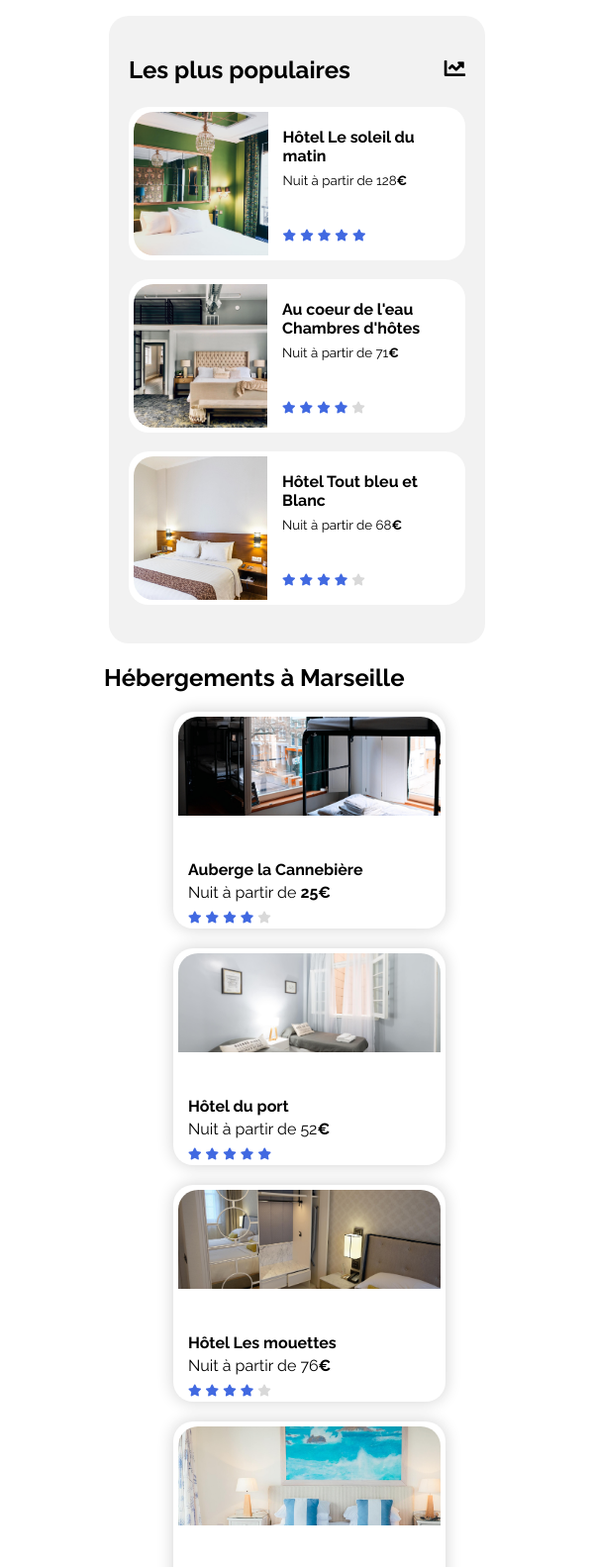
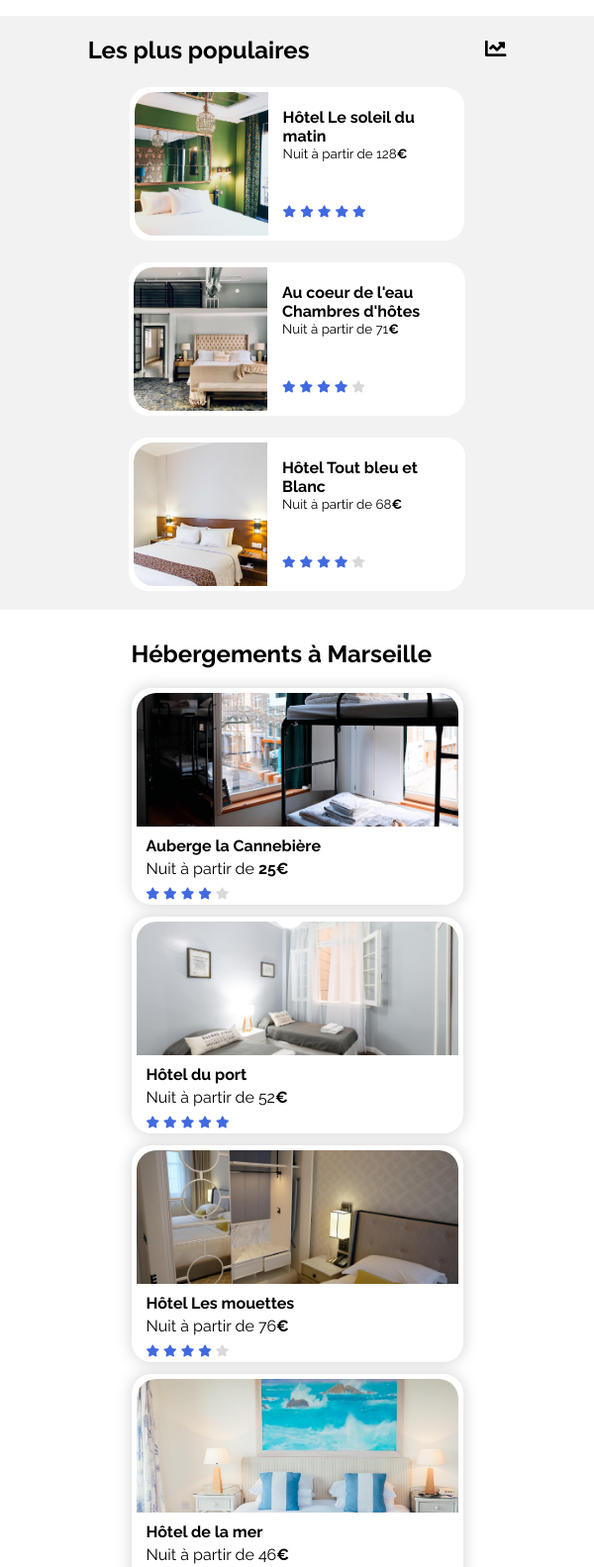
Before and after one commit to TakeoWalker/MarineParize_P1_02082021, a plain HTML site: page index.html in a window 600 px wide. Shown: the part 600-2183 px from the top of the page at 99% size. Drawn offline with Linux system fonts and the light colour scheme.

Commit message:
P2 ready

```diff
--- a/index.html
+++ b/index.html
@@ -209,9 +209,11 @@
                     <div class="aside-article">
                         <a href="">
                             <div class="aside-img"><img src="images/hebergements/small/emile-guillemot-Bj_rcSC5XfE-unsplash.jpg" srcset="images/hebergements/large/emile-guillemot-Bj_rcSC5XfE-unsplash.jpg 2000w" sizes="100vw" alt="photo hotel Le soleil du matin" id="img7"></div>
+                            <div class="aside-without-image">
                                 <div class="aside-text">
                                     <p><strong> Hôtel Le soleil du matin</strong></p>
-                                <p class="aside-text-without-title">Nuit à partir de 128<strong>€</strong></p>
+                                    <p class="aside-text-description">Nuit à partir de 128<strong>€</strong></p>
+                                </div>
                                 <div class="aside-stars">
                                     <div class="blue-stars">
                                         <i class="fa fa-star gold fa-xs"></i>
@@ -228,9 +230,11 @@
                     <div class="aside-article">
                         <a href="">
                             <div class="aside-img"><img src="images/hebergements/small/aw-creative-VGs8z60yT2c-unsplash.jpg" srcset="images/hebergements/large/aw-creative-VGs8z60yT2c-unsplash.jpg 2000w" sizes="100vw" alt="photo Au coeur de l eau" id="img8"></div>
+                            <div class="aside-without-image">
                                 <div class="aside-text">
                                     <p><strong> Au coeur de l'eau Chambres d'hôtes</strong></p>
-                                <p class="aside-text-without-title">Nuit à partir de 71<strong>€</strong></p>
+                                    <p class="aside-text-description">Nuit à partir de 71<strong>€</strong></p>
+                                </div>
                                 <div class="aside-stars">
                                     <div class="blue-stars">
                                         <i class="fa fa-star gold fa-xs"></i>
@@ -249,9 +253,11 @@
                     <div class="aside-article">
                         <a href="">
                             <div class="aside-img"><img src="images/hebergements/small/febrian-zakaria-sjvU0THccQA-unsplash.jpg" srcset="images/hebergements/large/febrian-zakaria-sjvU0THccQA-unsplash.jpg 2000w" sizes="100vw" alt="photo Tout bleu et Blanc" id="img9"></div>
+                            <div class="aside-without-image">
                                 <div class="aside-text">
                                     <p><strong> Hôtel Tout bleu et Blanc</strong></p>
-                                <p class="aside-text-without-title">Nuit à partir de 68<strong>€</strong></p>
+                                    <p class="aside-text-description">Nuit à partir de 68<strong>€</strong></p>
+                                </div>
                                 <div class="aside-stars">
                                     <div class="blue-stars">
                                         <i class="fa fa-star gold fa-xs"></i>
--- a/style/accommodation.css
+++ b/style/accommodation.css
@@ -8,16 +8,17 @@
 }
 
 .contener-accommodations {
-    margin: 0 50px;
-    padding: 30px 0 0 40px;
-    width: 65%;
+    display: flex;
+    flex-direction: column;
+    align-self: center;
+    margin: 0 1%;
+    padding: 30px 0 0 1%;
     background-color: #F2F2F2;
     border-radius: 20px;
+    width: 70%;
 }
 
 #accommodations {
-    /*margin: 10px;
-    padding-left: 5px;*/
     font-size: x-large;
 }
 
@@ -57,8 +58,6 @@
 }
 
 .more {
-    /*margin: 10px;
-    padding-left: 5px;*/
     font-size: larger;
     font-weight: bolder;
 }
@@ -66,18 +65,19 @@
 
 /*** Tablet ***/
 
-@media screen and (max-width: 1320px) and (min-width: 990px) {
+@media screen and (max-width: 1150px) and (min-width: 860px) {
     .contener-accommodations-aside {
-        flex-wrap: wrap-reverse;
+        flex-direction: column-reverse;
         justify-content: center;
     }
     .contener-accommodations {
         background-color: unset;
         padding: 10px 0;
-        width: 90%;
         margin: unset;
+        width: 95%;
     }
-    #accommodations {
+    #accommodations,
+    .more {
         margin-left: 17px;
     }
     .accommodations-article {
@@ -91,59 +91,43 @@
 
 /*** Phone ***/
 
-@media screen and (max-width: 990px) and (min-width: 427px) {
+@media screen and (max-width: 860px) {
     .contener-accommodations-aside {
-        flex-wrap: wrap-reverse;
+        flex-direction: column-reverse;
         justify-content: center;
     }
     .contener-accommodations {
-        /*margin: 0 0 0 6%;*/
-        background-color: unset;
-        border-radius: 20px;
-        padding: unset;
-    }
-    .accommodations-article {
-        display: grid;
-        grid-template-columns: 300px;
-        grid-template-rows: repeat(6, 1fr);
-        justify-content: center;
-    }
-    .accommodation {
-        margin: 0 0 20px 25px;
-    }
-    .accommodation-image img {
-        min-width: 279px;
-        max-width: 335px;
-        height: 100px;
-        width: 100%;
-    }
-}
-
-@media screen and (max-width: 427px) {
-    .contener-accommodations-aside {
-        flex-wrap: wrap-reverse;
-        justify-content: center;
-    }
-    .accommodations-article {
-        display: grid;
-        grid-template-columns: 300px;
-        grid-template-rows: repeat(6, 1fr);
-        justify-content: center;
-    }
-    .contener-accommodations {
-        /*margin: 0 0 0 6%;*/
+        display: flex;
+        flex-direction: column;
+        align-items: center;
+        margin: 20px 0 0 0;
         background-color: unset;
         border-radius: 20px;
         padding: unset;
         width: unset;
     }
-    /*.accommodation {
-        margin: 0 0 20px 25px;
-    }*/
+    .accommodations-article {
+        display: grid;
+        grid-template-columns: 335px;
+        grid-template-rows: repeat(6, 1fr);
+        grid-row-gap: 12px;
+        justify-content: center;
+        margin-bottom: 10px;
+    }
     .accommodation-image img {
         min-width: 279px;
         max-width: 335px;
-        /*height: 100px;*/
         width: 100%;
     }
+    .accommodation {
+        margin: unset;
+    }
+    #accommodations {
+        align-self: baseline;
+        margin-top: 10px;
+    }
+    .more {
+        align-self: baseline;
+        margin-top: 20px;
+    }
 }
--- a/style/activities.css
+++ b/style/activities.css
@@ -84,16 +84,16 @@
 
 /*** Phone ***/
 
-@media screen and (max-width: 600px) {
+@media screen and (max-width: 860px) {
     .activities {
         display: flex;
         flex-direction: column;
         align-items: center;
-        margin: 50px 2% 20% 2%;
+        margin: 50px 2% 80px 2%;
     }
     .activities-img {
         display: grid;
-        grid-template-columns: 300px;
+        grid-template-columns: 335px;
         grid-template-rows: repeat(6, auto);
         column-gap: 3%;
         row-gap: 1%;
@@ -130,7 +130,11 @@
     #activities-img3 img,
     #activities-img5 img,
     #activities-img6 img {
-        width: 300px;
+        width: 335px;
         height: 140px;
     }
+    #activities {
+        align-self: normal;
+        margin-left: 5%;
+    }
 }
--- a/style/aside.css
+++ b/style/aside.css
@@ -1,8 +1,9 @@
 .contener-aside {
     background-color: #F2F2F2;
-    margin-right: 50px;
+    margin-right: 1%;
     padding: 20px;
     border-radius: 20px;
+    width: auto;
 }
 
 .aside-title {
@@ -35,15 +36,18 @@
     border-radius: 20px 0 0 20px;
 }
 
-.aside-text {
+.aside-without-image {
+    display: flex;
+    flex-direction: column;
+    justify-content: space-between;
     padding-left: 15px;
 }
 
-.aside-text p {
+.aside-without-image p {
     margin-bottom: 7px;
 }
 
-.aside-text-without-title {
+.aside-text-description {
     font-size: smaller;
     margin: 0 0px 32px 0px;
 }
@@ -51,25 +55,25 @@
 
 /**** Tablet ****/
 
-@media screen and (max-width: 1320px) and (min-width: 990px) {
+@media screen and (max-width: 1150px) and (min-width: 860px) {
     .contener-aside {
         max-width: unset;
         margin-right: unset;
+        padding: 0 1%;
+        border-radius: unset;
     }
     .aside-title {
         display: flex;
-        /*width: 100%;*/
         max-width: unset;
-        margin-right: unset;
+        margin: 0% 3%;
         justify-content: space-between;
     }
     .contener-aside-articles {
-        display: flex;
-        flex-direction: row;
+        display: grid;
+        grid-template-columns: repeat(3, auto);
     }
     .aside-article a {
         margin: 3px 0 19px 0;
-        /*max-width: 335px;*/
         padding-right: 2%;
     }
     #aside-title-icon {
@@ -83,19 +87,37 @@
 
 /*** Phone ***/
 
-@media screen and (max-width: 990px) {
+@media screen and (max-width: 860px) {
     .contener-aside {
         display: flex;
         flex-direction: column;
-        background-color: #F2F2F2;
+        align-self: center;
         max-width: unset;
         margin-right: unset;
-        padding: 20px;
-        border-radius: 20px;
+        border-radius: unset;
+        width: 100%;
+        padding: unset;
     }
     .aside-article a {
         margin: 3px 0 19px 0;
         max-width: 335px;
         padding-right: 2%;
     }
+    .aside-title {
+        justify-content: space-around;
+    }
+    .contener-aside-articles {
+        display: flex;
+        flex-direction: column;
+        align-items: center;
+    }
+    .aside-without-image {
+        max-height: 135px;
+    }
+    .aside-without-image p {
+        margin-bottom: unset;
+    }
+    .aside-text-description {
+        margin: unset;
+    }
 }
--- a/style/common.css
+++ b/style/common.css
@@ -27,9 +27,8 @@ img {
 
 /*** Téléphone ***/
 
-@media screen and (max-width: 600px) {
+@media screen and (max-width: 860px) {
     main {
         margin: 0 auto;
-        max-width: 600px;
     }
 }
--- a/style/filters.css
+++ b/style/filters.css
@@ -51,7 +51,7 @@
 
 /*** Phone ***/
 
-@media screen and (max-width: 600px) {
+@media screen and (max-width: 860px) {
     #filters {
         margin-bottom: 30px;
         margin-left: 6%;
--- a/style/footer.css
+++ b/style/footer.css
@@ -1,7 +1,6 @@
 footer {
     display: flex;
     justify-content: flex-start;
-    /*max-width: 1520px;*/
     margin: 0 auto;
     padding-top: 25px;
     padding-bottom: 40px;
@@ -33,16 +32,14 @@ footer div {
 
 /**** Phone ****/
 
-@media screen and (max-width: 600px) {
+@media screen and (max-width: 860px) {
     footer {
-        display: block;
-        padding-top: 25px;
-        padding-bottom: 40px;
-        background-color: #F2F2F2;
+        display: flex;
+        flex-direction: column;
     }
     footer div {
         width: unset;
-        margin-bottom: 50px;
+        margin-bottom: 25px;
         margin-left: 10%;
     }
 }
--- a/style/header.css
+++ b/style/header.css
@@ -43,7 +43,7 @@ nav {
 
 /*** Téléphone ***/
 
-@media screen and (max-width: 600px) {
+@media screen and (max-width: 860px) {
     header {
         max-width: 100%;
         margin: auto;
--- a/style/stars.css
+++ b/style/stars.css
@@ -1,5 +1,5 @@
 .stars {
-    display: inline-flex;
+    display: flex;
 }
 
 .blue-stars {
@@ -12,6 +12,6 @@
 }
 
 .aside-stars {
-    display: inline-flex;
-    margin-top: 30px;
+    display: flex;
+    margin-bottom: 6px;
 }
--- a/style/titlesearch.css
+++ b/style/titlesearch.css
@@ -89,7 +89,7 @@ input::placeholder {
 
 /****** Téléphone ******/
 
-@media screen and (max-width: 600px) {
+@media screen and (max-width: 860px) {
     .title {
         margin: 20px 6% 30px 6%;
     }
```
Lines whose indentation alone changed are shown as unchanged.
